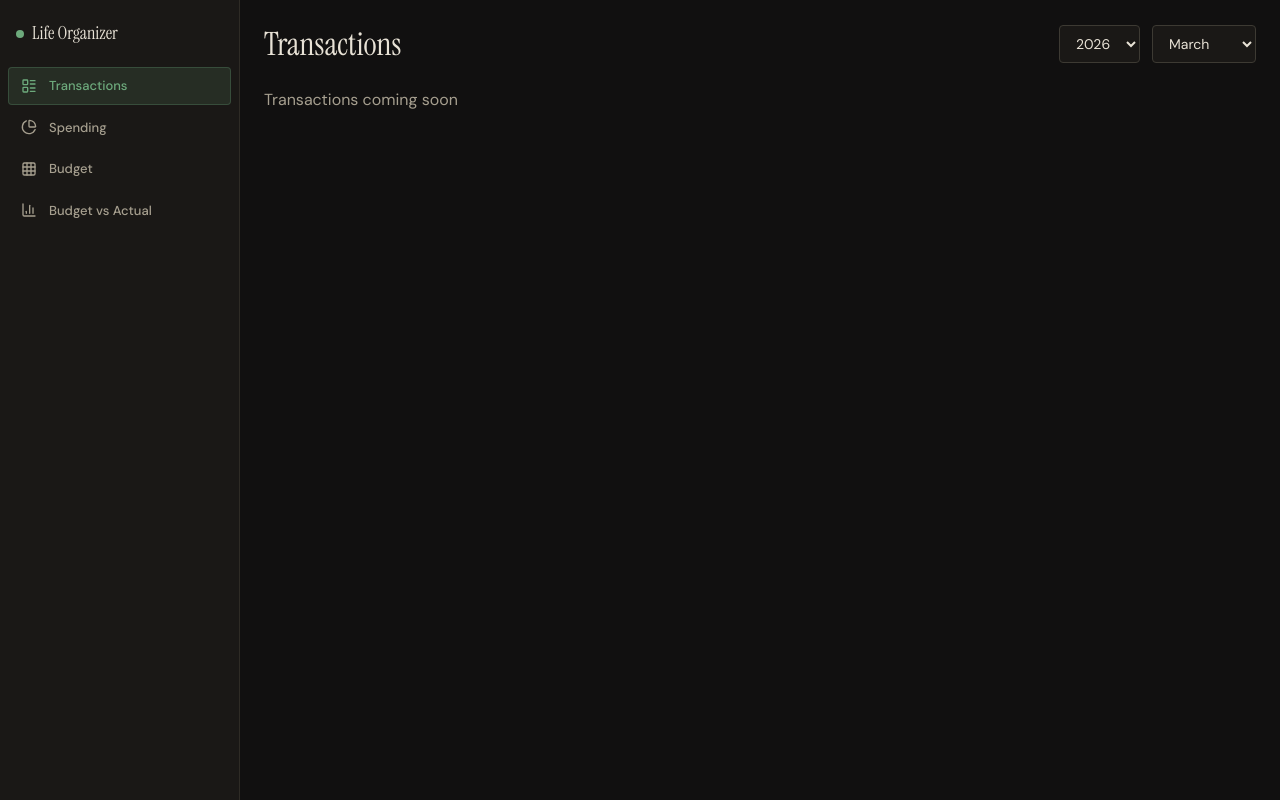
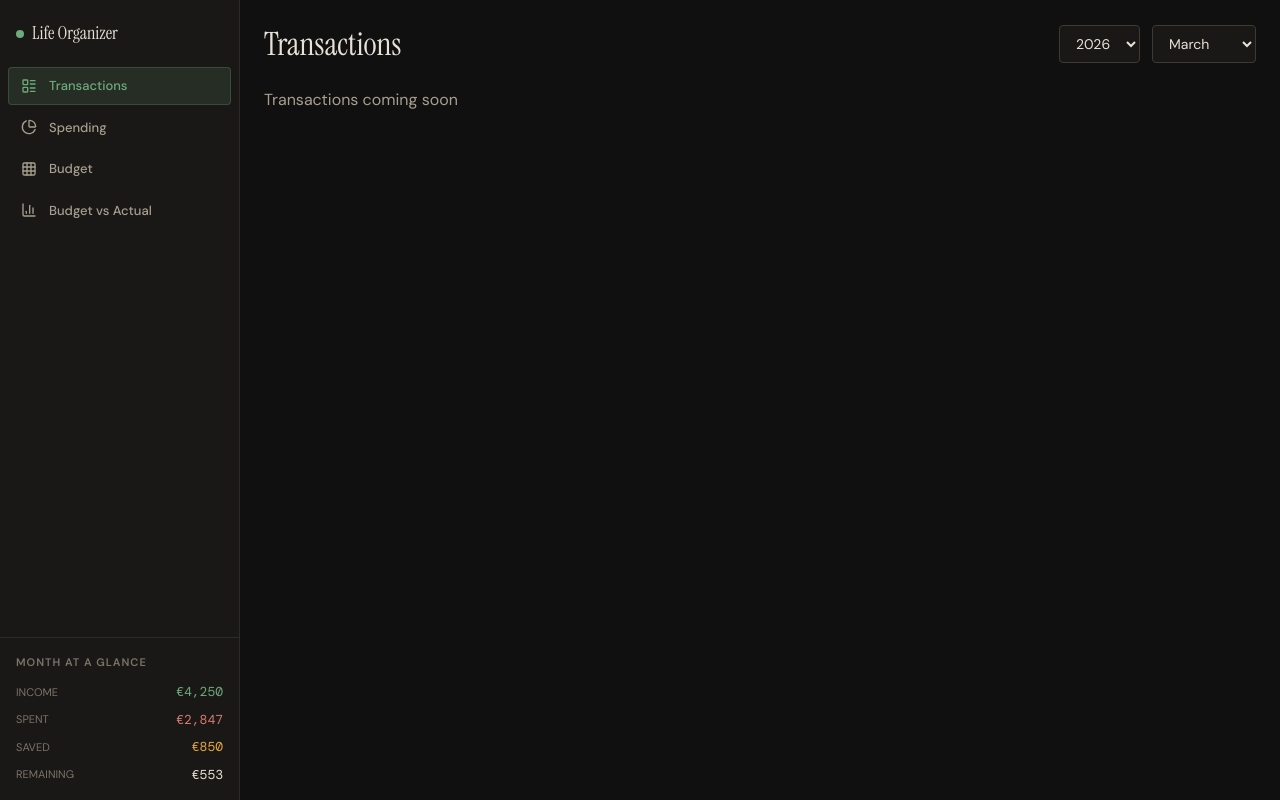
Before and after one commit to smeshko/life-organizer-web, a React (Vite) app: page /transactions in a window 1280 px wide. Built offline with nearby package versions, Linux system fonts and the light colour scheme; a web font is replaced by a local one.

Commit message:
feat(story-LIFE-37): add sidebar quick-stats section
MONTH AT A GLANCE section with hardcoded Income (€4,250), Spent (€2,847),
Saved (€850), Remaining (€553) using DM Mono amounts and semantic colors.
Section hidden when sidebar is collapsed.

```diff
--- a/src/components/layout/sidebar.tsx
+++ b/src/components/layout/sidebar.tsx
@@ -10,6 +10,13 @@ const NAV_ITEMS = [
   { to: "/spending", label: "Spending", icon: PieChart },
   { to: "/budget", label: "Budget", icon: Grid3X3 },
   { to: "/budget-vs-actual", label: "Budget vs Actual", icon: BarChart3 },
+]
+
+const QUICK_STATS = [
+  { label: "INCOME", amount: "€4,250", color: "--income-300" },
+  { label: "SPENT", amount: "€2,847", color: "--expense-300" },
+  { label: "SAVED", amount: "€850", color: "--savings-300" },
+  { label: "REMAINING", amount: "€553", color: "--text-primary" },
 ]
 
 export function Sidebar({ collapsed }: SidebarProps) {
@@ -51,6 +58,29 @@ export function Sidebar({ collapsed }: SidebarProps) {
           </NavLink>
         ))}
       </nav>
+
+      {!collapsed && (
+        <div className="mt-auto border-t border-[var(--border-subtle)] px-[var(--space-4)] py-[var(--space-4)]">
+          <h3 className="mb-[var(--space-3)] text-[11px] font-semibold uppercase tracking-[1px] text-[var(--text-tertiary)]">
+            MONTH AT A GLANCE
+          </h3>
+          <div className="flex flex-col gap-[var(--space-2)]">
+            {QUICK_STATS.map(({ label, amount, color }) => (
+              <div key={label} className="flex items-center justify-between">
+                <span className="text-[11px] uppercase text-[var(--text-tertiary)]">
+                  {label}
+                </span>
+                <span
+                  className="font-mono text-[13px]"
+                  style={{ color: `var(${color})` }}
+                >
+                  {amount}
+                </span>
+              </div>
+            ))}
+          </div>
+        </div>
+      )}
     </aside>
   )
 }
```
Also changed, not shown: 1 other file (tests, documents, lock files or other folders).
